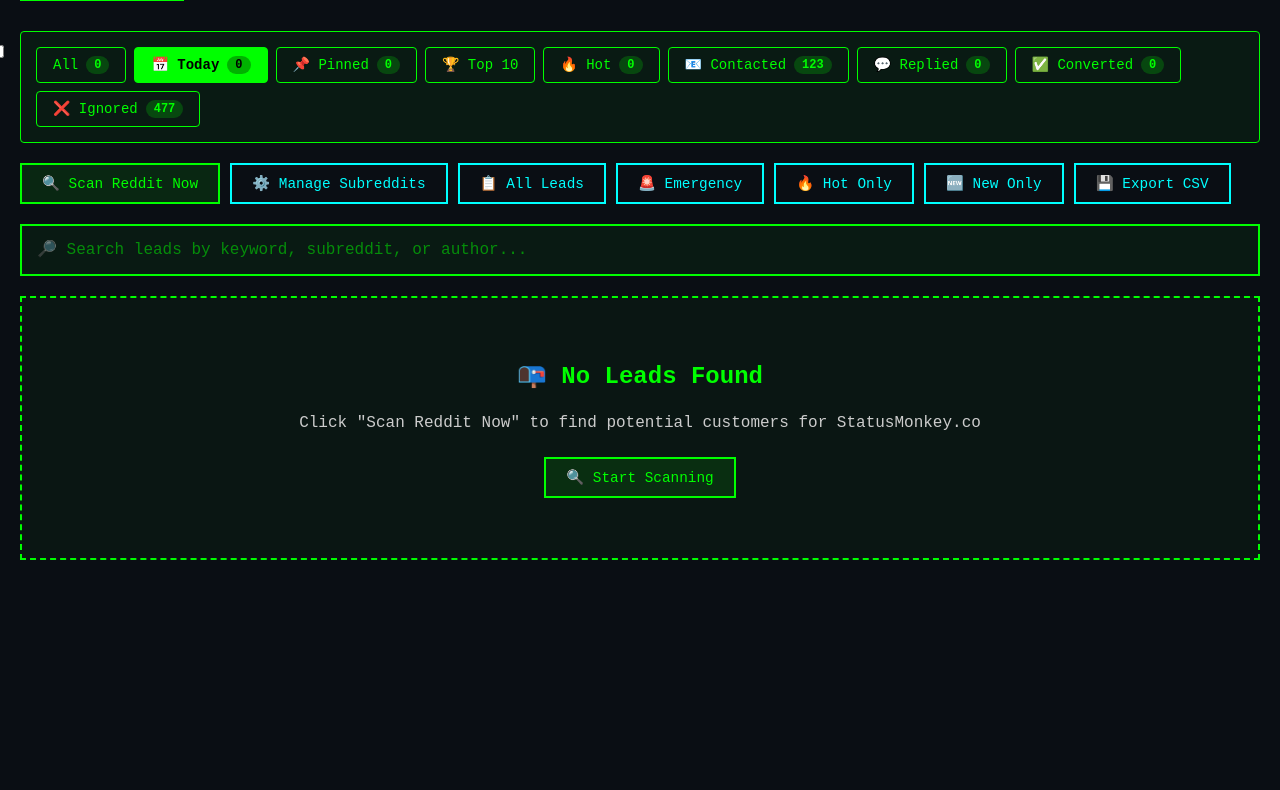
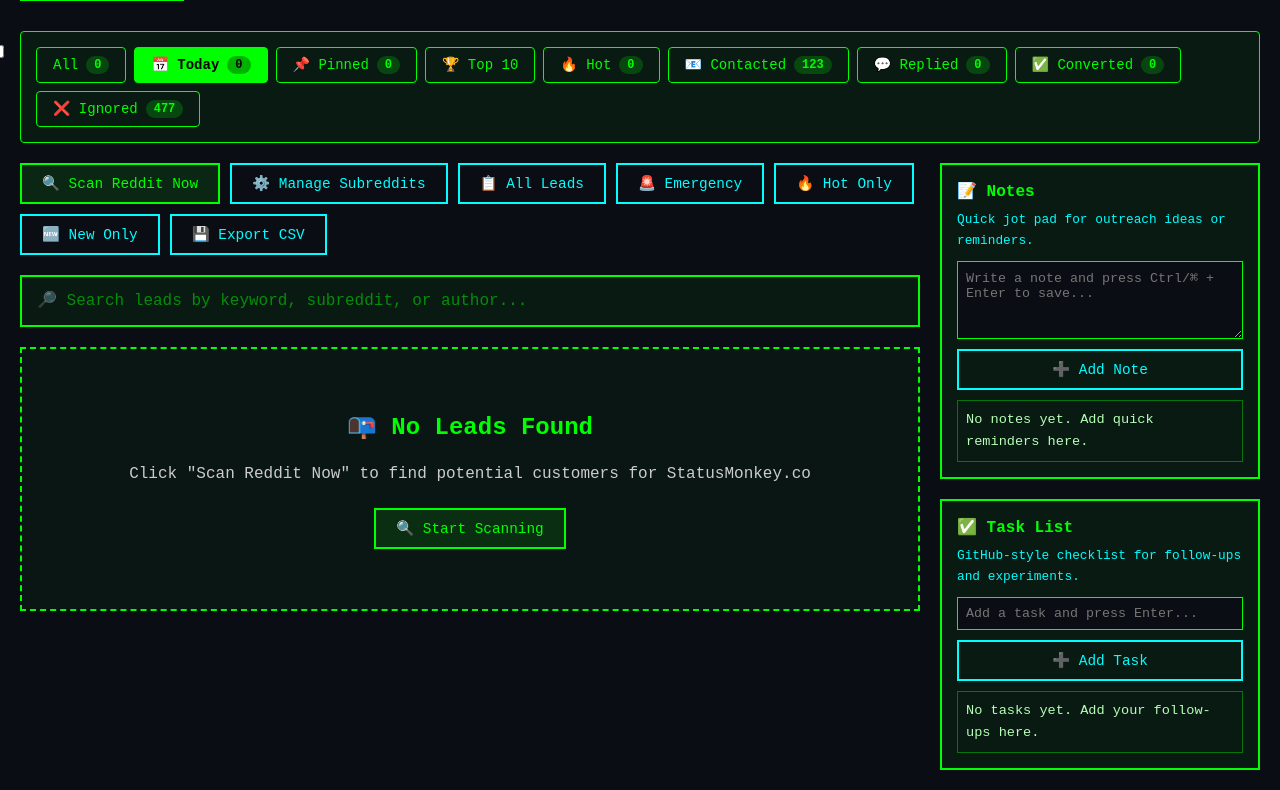
Before and after one commit to git-nath/statusmonkey-lead-finder, a Flask app: page / in a window 1280 px wide. Shown: the part 490-1280 px from the top of the page. Before the commit the page ends 1050 px from the top, so only its background shows below. Run offline with Flask 3, Linux system fonts and the light colour scheme; data comes from the database, SQL or seed files in the repository.

Commit message:
Add sidebar notes and task list

```diff
--- a/static/css/terminal.css
+++ b/static/css/terminal.css
@@ -16,6 +16,108 @@ body {
 .container {
   max-width: 1400px;
   margin: 0 auto;
+}
+
+.main-layout {
+  display: grid;
+  grid-template-columns: minmax(0, 1fr) 320px;
+  gap: 20px;
+  align-items: start;
+}
+
+.main-column {
+  min-width: 0;
+}
+
+.sidebar {
+  position: sticky;
+  top: 20px;
+  display: flex;
+  flex-direction: column;
+  gap: 20px;
+}
+
+.sidebar-panel {
+  border: 2px solid #00ff00;
+  padding: 15px;
+  background: rgba(0, 255, 0, 0.05);
+}
+
+.sidebar-panel h3 {
+  margin-bottom: 5px;
+  font-size: 1em;
+  color: #00ff00;
+}
+
+.sidebar-help {
+  color: #00ffff;
+  font-size: 0.8em;
+  margin-bottom: 10px;
+}
+
+.sidebar-input {
+  display: flex;
+  flex-direction: column;
+  gap: 10px;
+  margin-bottom: 10px;
+}
+
+.sidebar-input textarea,
+.sidebar-input input {
+  background: #0a0e14;
+  border: 1px solid #00ff00;
+  color: #00ff00;
+  padding: 8px;
+  font-family: "Courier New", monospace;
+}
+
+.sidebar-list {
+  list-style: none;
+  display: flex;
+  flex-direction: column;
+  gap: 8px;
+  max-height: 320px;
+  overflow-y: auto;
+}
+
+.sidebar-item {
+  border: 1px solid rgba(0, 255, 0, 0.4);
+  padding: 8px;
+  display: flex;
+  justify-content: space-between;
+  gap: 10px;
+  align-items: flex-start;
+}
+
+.sidebar-item p {
+  font-size: 0.85em;
+  color: #b6ffb6;
+  white-space: pre-wrap;
+}
+
+.sidebar-item .item-meta {
+  font-size: 0.7em;
+  color: #00ffff;
+}
+
+.sidebar-item button {
+  border: 1px solid #00ff00;
+  background: transparent;
+  color: #00ff00;
+  font-size: 0.7em;
+  padding: 4px 6px;
+  cursor: pointer;
+}
+
+.task-item {
+  display: flex;
+  gap: 8px;
+  align-items: center;
+}
+
+.task-item.completed p {
+  text-decoration: line-through;
+  opacity: 0.7;
 }
 
 /* Header */
@@ -566,6 +668,14 @@ body {
     grid-template-columns: repeat(2, 1fr);
   }
 
+  .main-layout {
+    grid-template-columns: 1fr;
+  }
+
+  .sidebar {
+    position: static;
+  }
+
   .lead-header {
     flex-direction: column;
   }
--- a/static/js/app.js
+++ b/static/js/app.js
@@ -18,6 +18,33 @@ let isTop10Expanded = false; // State for toggle
 let top10BatchIds = new Set();
 let top10BatchIndices = new Map(); // Maps ID -> #Rank (1-10)
 
+const NOTES_STORAGE_KEY = "statusmonkeyNotes";
+const TASKS_STORAGE_KEY = "statusmonkeyTasks";
+
+function getStoredItems(key, fallback) {
+  const raw = localStorage.getItem(key);
+  if (!raw) {
+    return fallback;
+  }
+  try {
+    return JSON.parse(raw);
+  } catch (error) {
+    console.error(`Failed to parse storage for ${key}`, error);
+    return fallback;
+  }
+}
+
+function setStoredItems(key, items) {
+  localStorage.setItem(key, JSON.stringify(items));
+}
+
+function createLocalId(prefix) {
+  if (window.crypto && window.crypto.randomUUID) {
+    return `${prefix}-${window.crypto.randomUUID()}`;
+  }
+  return `${prefix}-${Date.now()}-${Math.floor(Math.random() * 10000)}`;
+}
+
 
 
 // Initialize on page load
@@ -25,9 +52,145 @@ document.addEventListener("DOMContentLoaded", function () {
   loadLeads();
   loadStats();
   loadTemplates();
+  loadNotes();
+  loadTasks();
+  setupSidebarInputs();
 
   // Default to Today view
 });
+
+function setupSidebarInputs() {
+  const noteInput = document.getElementById("note-input");
+  const taskInput = document.getElementById("task-input");
+
+  if (noteInput) {
+    noteInput.addEventListener("keydown", (event) => {
+      if ((event.ctrlKey || event.metaKey) && event.key === "Enter") {
+        addNote();
+      }
+    });
+  }
+
+  if (taskInput) {
+    taskInput.addEventListener("keydown", (event) => {
+      if (event.key === "Enter") {
+        addTask();
+      }
+    });
+  }
+}
+
+function loadNotes() {
+  const notes = getStoredItems(NOTES_STORAGE_KEY, []);
+  renderNotes(notes);
+}
+
+function addNote() {
+  const input = document.getElementById("note-input");
+  if (!input) return;
+  const text = input.value.trim();
+  if (!text) return;
+  const notes = getStoredItems(NOTES_STORAGE_KEY, []);
+  notes.unshift({
+    id: createLocalId("note"),
+    text,
+    createdAt: new Date().toISOString(),
+  });
+  setStoredItems(NOTES_STORAGE_KEY, notes);
+  input.value = "";
+  renderNotes(notes);
+}
+
+function deleteNote(noteId) {
+  const notes = getStoredItems(NOTES_STORAGE_KEY, []);
+  const nextNotes = notes.filter((note) => note.id !== noteId);
+  setStoredItems(NOTES_STORAGE_KEY, nextNotes);
+  renderNotes(nextNotes);
+}
+
+function renderNotes(notes) {
+  const list = document.getElementById("notes-list");
+  if (!list) return;
+  if (notes.length === 0) {
+    list.innerHTML = `<li class="sidebar-item"><p>No notes yet. Add quick reminders here.</p></li>`;
+    return;
+  }
+  list.innerHTML = notes
+    .map((note) => {
+      const formattedDate = new Date(note.createdAt).toLocaleString();
+      return `
+        <li class="sidebar-item">
+          <div>
+            <p>${escapeHtml(note.text)}</p>
+            <div class="item-meta">${formattedDate}</div>
+          </div>
+          <button onclick="deleteNote('${note.id}')">✕</button>
+        </li>
+      `;
+    })
+    .join("");
+}
+
+function loadTasks() {
+  const tasks = getStoredItems(TASKS_STORAGE_KEY, []);
+  renderTasks(tasks);
+}
+
+function addTask() {
+  const input = document.getElementById("task-input");
+  if (!input) return;
+  const text = input.value.trim();
+  if (!text) return;
+  const tasks = getStoredItems(TASKS_STORAGE_KEY, []);
+  tasks.unshift({
+    id: createLocalId("task"),
+    text,
+    completed: false,
+  });
+  setStoredItems(TASKS_STORAGE_KEY, tasks);
+  input.value = "";
+  renderTasks(tasks);
+}
+
+function toggleTask(taskId) {
+  const tasks = getStoredItems(TASKS_STORAGE_KEY, []);
+  const nextTasks = tasks.map((task) =>
+    task.id === taskId ? { ...task, completed: !task.completed } : task
+  );
+  setStoredItems(TASKS_STORAGE_KEY, nextTasks);
+  renderTasks(nextTasks);
+}
+
+function deleteTask(taskId) {
+  const tasks = getStoredItems(TASKS_STORAGE_KEY, []);
+  const nextTasks = tasks.filter((task) => task.id !== taskId);
+  setStoredItems(TASKS_STORAGE_KEY, nextTasks);
+  renderTasks(nextTasks);
+}
+
+function renderTasks(tasks) {
+  const list = document.getElementById("task-list");
+  if (!list) return;
+  if (tasks.length === 0) {
+    list.innerHTML = `<li class="sidebar-item"><p>No tasks yet. Add your follow-ups here.</p></li>`;
+    return;
+  }
+  list.innerHTML = tasks
+    .map((task) => {
+      return `
+        <li class="sidebar-item">
+          <div class="task-item ${task.completed ? "completed" : ""}">
+            <input type="checkbox" ${
+              task.completed ? "checked" : ""
+            } onclick="toggleTask('${task.id}')">
+            <p>${escapeHtml(task.text)}</p>
+          </div>
+          <button onclick="deleteTask('${task.id}')">✕</button>
+        </li>
+      `;
+    })
+    .join("");
+}
 // Load all leads
 async function loadLeads() {
   try {
--- a/templates/index.html
+++ b/templates/index.html
@@ -202,6 +202,8 @@
             <button class="btn btn-danger" onclick="bulkUpdateStatus('ignored')">❌ Ignore</button>
       </div>
 
+      <div class="main-layout">
+        <div class="main-column">
           <!-- Action Bar -->
           <section class="action-bar">
             <button class="btn btn-primary" onclick="scanReddit()">
@@ -248,6 +250,46 @@
           <section id="leads-container" class="leads-container">
             <!-- Leads will be dynamically loaded here -->
           </section>
+        </div>
+
+        <aside class="sidebar">
+          <section class="sidebar-panel">
+            <h3>📝 Notes</h3>
+            <p class="sidebar-help">
+              Quick jot pad for outreach ideas or reminders.
+            </p>
+            <div class="sidebar-input">
+              <textarea
+                id="note-input"
+                rows="4"
+                placeholder="Write a note and press Ctrl/⌘ + Enter to save..."
+              ></textarea>
+              <button class="btn btn-secondary" onclick="addNote()">
+                ➕ Add Note
+              </button>
+            </div>
+            <ul id="notes-list" class="sidebar-list"></ul>
+          </section>
+
+          <section class="sidebar-panel">
+            <h3>✅ Task List</h3>
+            <p class="sidebar-help">
+              GitHub-style checklist for follow-ups and experiments.
+            </p>
+            <div class="sidebar-input">
+              <input
+                type="text"
+                id="task-input"
+                placeholder="Add a task and press Enter..."
+              />
+              <button class="btn btn-secondary" onclick="addTask()">
+                ➕ Add Task
+              </button>
+            </div>
+            <ul id="task-list" class="sidebar-list"></ul>
+          </section>
+        </aside>
+      </div>
     </div>
 
     <!-- Reply Template Modal -->
```
Lines whose indentation alone changed are shown as unchanged.
